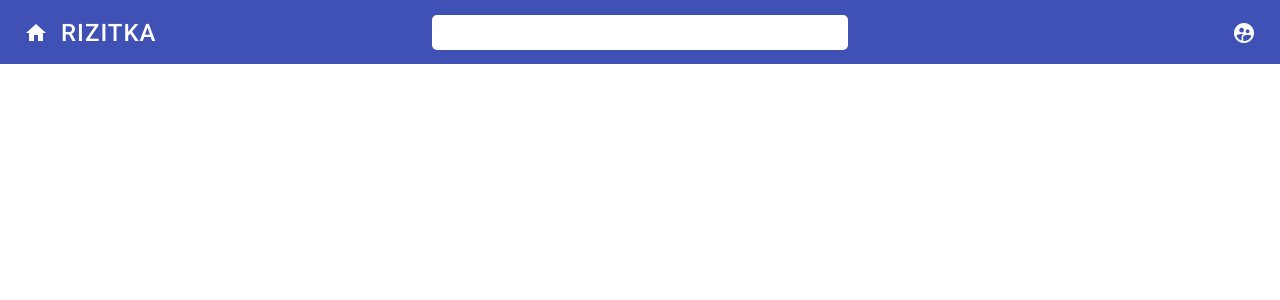
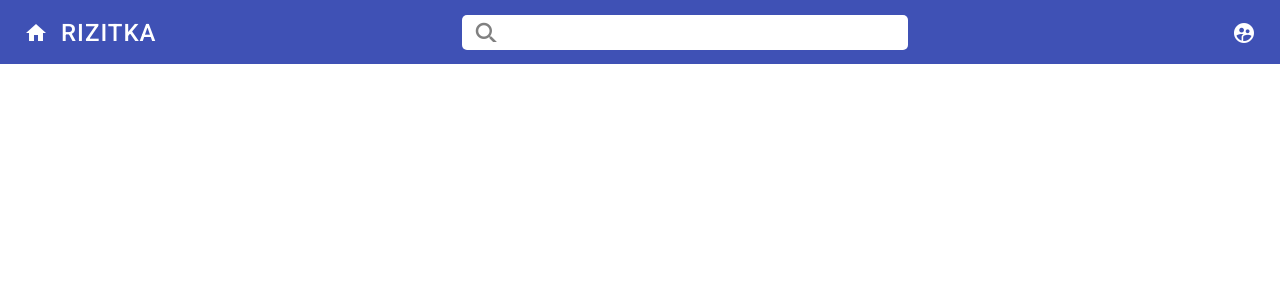
Before and after one commit to AndreyShlapak/Angular-Rizitka, an Angular app: page / in a window 1280 px wide. Shown: the top 300 px of the page. Built offline with nearby package versions, Linux system fonts and the light colour scheme.

Commit message:
fixed header (added material input)

```diff
--- a/src/app/header/header.component.html
+++ b/src/app/header/header.component.html
@@ -8,7 +8,10 @@
     </div>
 
     <div class="header__column">
-      <input type="search" [(ngModel)]="searchValue" class="header__input">
+      <mat-form-field>
+        <mat-icon matPrefix>search</mat-icon>
+        <input matInput type="search" [(ngModel)]="searchValue" class="header__input">
+      </mat-form-field>
     </div>
 
     <div class="header__column">
--- a/src/app/header/header.component.scss
+++ b/src/app/header/header.component.scss
@@ -19,11 +19,34 @@
   &__icons {
     text-align: right;
   }
+}
 
-  &__input {
+.mat-form-field {
+  width: 100%;
+
+  .mat-input-element {
+    font-size: 16px;
+    background-color: white;
+    color: black;
+    border-radius: 5px;
+    padding: 0 10px 0 50px;
     height: 35px;
-    border-radius: 5px;
-    width: 100%;
-    padding: 10px;
   }
+
+  .mat-form-field-underline {
+    display: none;
+  }
+
+  .mat-form-field-wrapper {
+    padding-bottom: 15px;
+  }
+
+  .mat-form-field-prefix {
+    position: relative;
+    top: -3px;
+    right: -40px;
+    z-index: 3;
+    color: gray;
+  }
+
 }
--- a/src/app/header/header.component.ts
+++ b/src/app/header/header.component.ts
@@ -1,9 +1,10 @@
-import { Component, OnInit } from '@angular/core';
+import {Component, OnInit, ViewEncapsulation} from '@angular/core';
 
 @Component({
   selector: 'app-header',
   templateUrl: './header.component.html',
-  styleUrls: ['./header.component.scss']
+  styleUrls: ['./header.component.scss'],
+  encapsulation: ViewEncapsulation.None
 })
 export class HeaderComponent implements OnInit {
 
```
